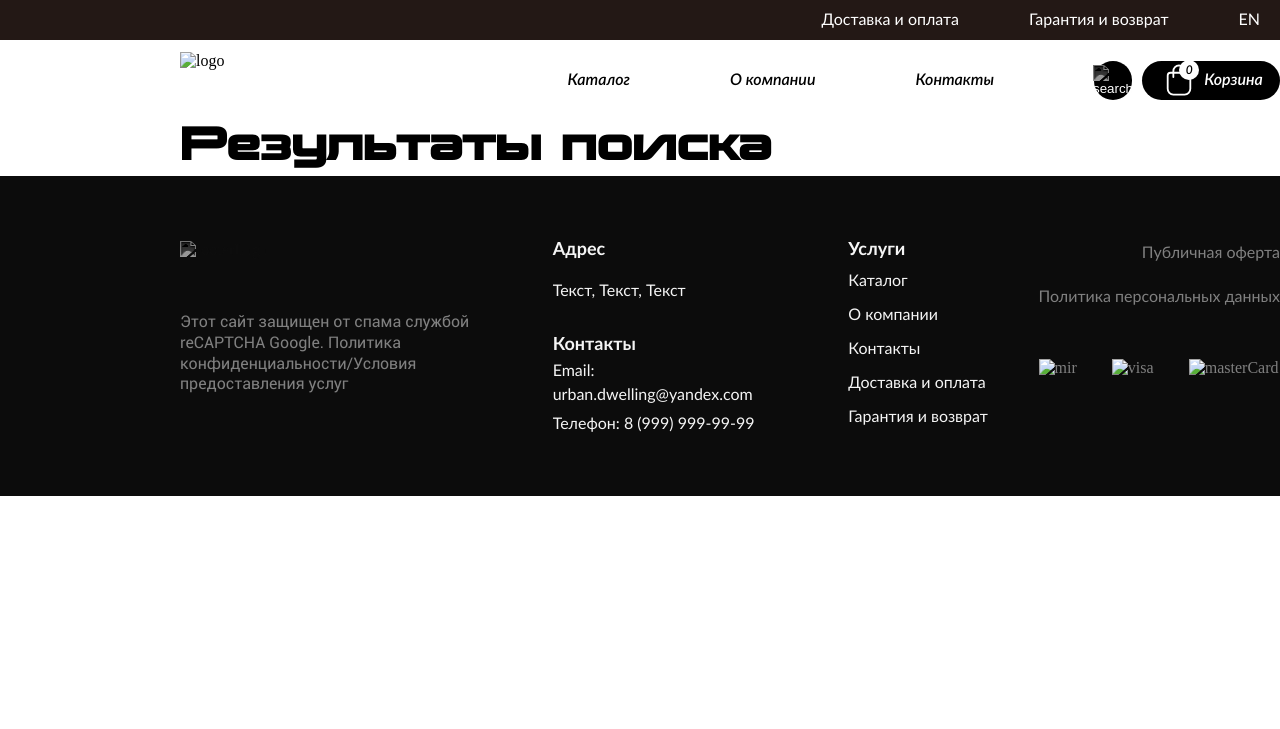
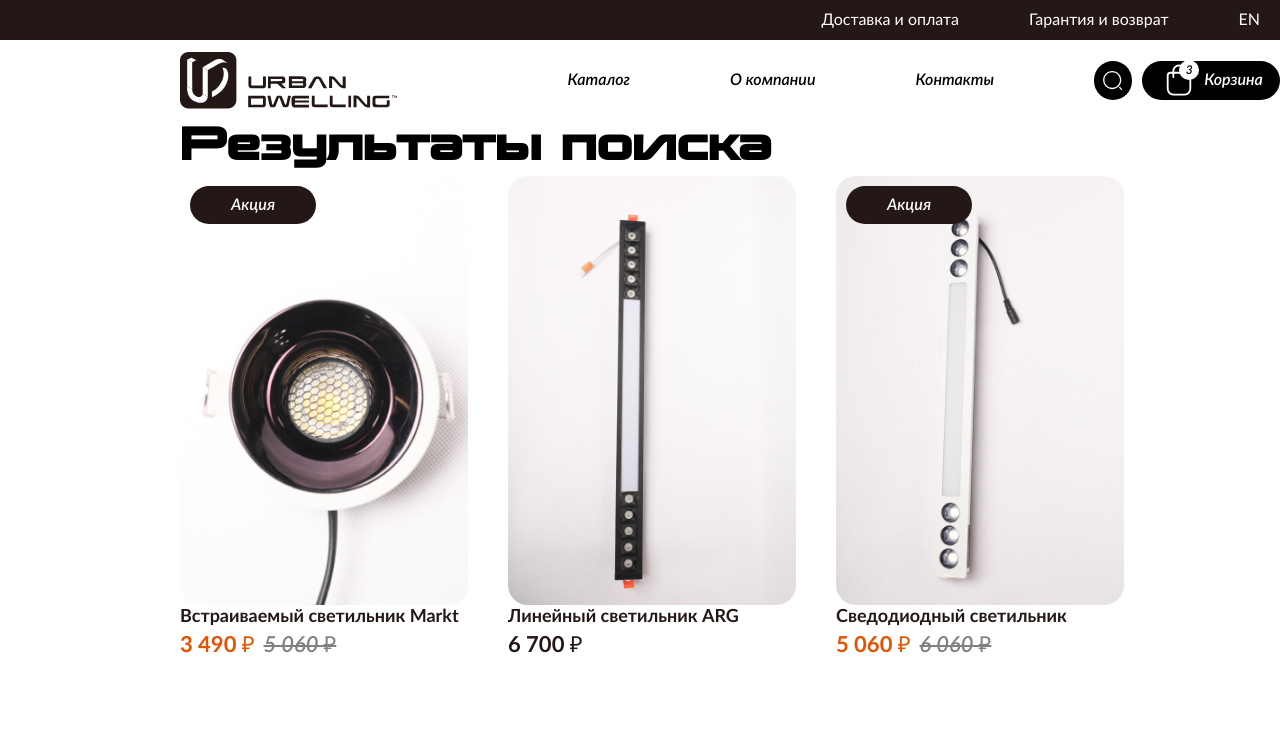
Before and after one commit to Digastrick/Van-Gogh, a plain HTML site: page index.html in a window 1280 px wide. Shown: the top 729 px of the page. Drawn offline with Linux system fonts and the light colour scheme; files whose address does not match are found by name; a web font is replaced by a local one.

Commit message:
Update index.html
правки путей

```diff
--- a/index.html
+++ b/index.html
@@ -18,7 +18,7 @@
 </header>
   <nav class="menu">
     <div class="menu__logo">
-        <img src="../src/img/Logo.svg" alt="logo">
+        <img src="./img/Logo.svg" alt="logo">
     </div>
     <div class="menu__toggle" id="menuToggle">
         <div class="bar"></div>
@@ -35,7 +35,7 @@
                 <span class="search__icon"></span>
             </div>
             <button class="search__button">
-                <img class="search__img" src="../src/img/search.svg" alt="search">
+                <img class="search__img" src="./img/search.svg" alt="search">
             </button>
             <div class="menu__basket">
                 <div class="basket">
@@ -57,7 +57,7 @@
     <div class="footer__container">
     <div class="footer__protected">
         <div class="footer__logo">
-            <img class="footer__img" src="../src/img/Logo.svg" alt="footerLogo">
+            <img class="footer__img" src="./img/Logo.svg" alt="footerLogo">
        </div>
        <p class="footer__protection-text">
         Этот сайт защищен от спама службой reCAPTCHA Google. Политика конфиденциальности/Условия предоставления услуг
@@ -90,18 +90,18 @@
             <p>Политика персональных данных</p>
         </div>
         <div>
-            <img src="../src/img/mir.svg" alt="mir">
-            <img src="../src/img/visa.svg" alt="visa">
-            <img src="../src/img/master-card.svg" alt="masterCard">
+            <img src="./img/mir.svg" alt="mir">
+            <img src="./img/visa.svg" alt="visa">
+            <img src="./img/master-card.svg" alt="masterCard">
         </div>
     </div>
 </div>
 </footer>
 </section>
     </main>
-<script src="../src/js/bagCount.js"></script>
-<script src="../src/js/products.js"></script>
-<script src="../src/js/visionSearch.js"></script>
-<script src="../src/js/visionMenu.js"></script>
+<script src="./js/bagCount.js"></script>
+<script src="./js/products.js"></script>
+<script src="./js/visionSearch.js"></script>
+<script src="./js/visionMenu.js"></script>
 </body>
 </html>
```
